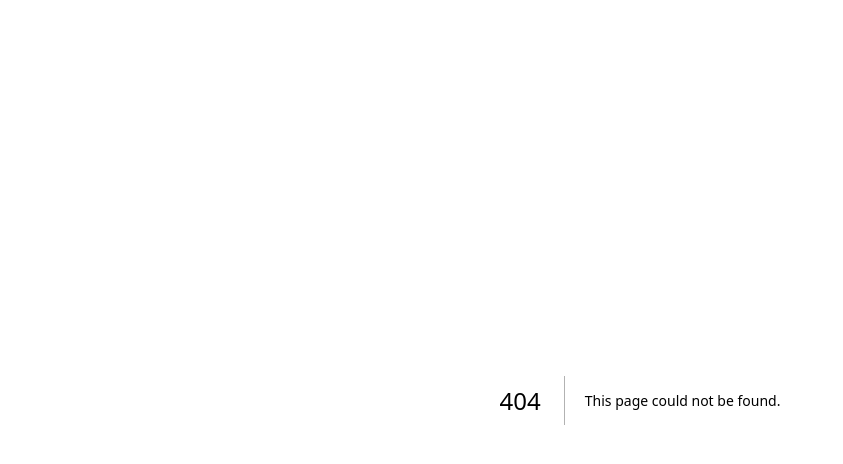
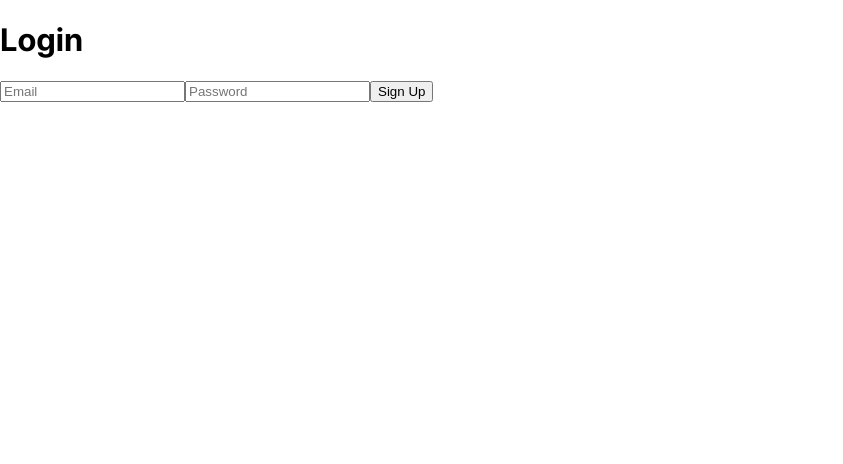
Before and after one commit to taykim01/study_assistant, a Next.js app: page /signup in a window 1280 px wide. Before the commit this address had no page. Shown: the top 464 px of the page, without its empty margins (0-843 px from the left). Built offline with nearby package versions, Linux system fonts and the light colour scheme; no server answers.

Commit message:
feat: 회원가입 화면 구현

```diff
--- /dev/null
+++ b/src/app/signup/page.tsx
@@ -0,0 +1,32 @@
+"use client";
+
+import SignUpUseCase from "@/domain/use_cases/sign_up_use_case";
+import { useState } from "react";
+
+export default function SignUp() {
+  const [loginInfo, setLoginInfo] = useState({ email: "", pw: "" });
+
+  const handleInput = (e: any, emailpw: string) => {
+    const value = e.target.value;
+    if (emailpw === "email") {
+      setLoginInfo({ ...loginInfo, email: value })
+    } else {
+      setLoginInfo({ ...loginInfo, pw: value })
+    }
+  }
+
+  const handleSignUp = async () => {
+    const sign_up_use_case = new SignUpUseCase()
+    const signUp = await sign_up_use_case.createUser(loginInfo.email, loginInfo.pw)
+    console.log(signUp)
+  }
+
+  return (
+    <main>
+      <h1>Login</h1>
+      <input type="text" placeholder="Email" onChange={(e) => handleInput(e, "email")} />
+      <input type="password" placeholder="Password" onChange={(e) => handleInput(e, "pw")} />
+      <button onClick={handleSignUp}>Sign Up</button>
+    </main>
+  );
+}
--- a/src/data/repositories/user_repository.ts
+++ b/src/data/repositories/user_repository.ts
@@ -11,6 +11,7 @@ import DataResponse from "../DataResponse";
 import { db } from "../firebase";
 import UserModel from "@/domain/models/user_model";
 import { Result } from "@/types";
+import { createUserWithEmailAndPassword, getAuth } from "firebase/auth";
 
 export default class UserRepository {
 
@@ -40,6 +41,8 @@ export default class UserRepository {
     try {
       const user = new UserModel(new Date(), email, password).toObject();
       const docRef = doc(collection(db, "users"), email);
+      const auth = getAuth();
+      await createUserWithEmailAndPassword(auth, email, password);
       await setDoc(docRef, user);
       return new DataResponse(Result.Success, "User successfully created", {});
     } catch (error) {
--- a/src/domain/use_cases/sign_up_use_case.ts
+++ b/src/domain/use_cases/sign_up_use_case.ts
@@ -12,7 +12,7 @@ export default class SignUpUseCase {
   }
 
   async createUser(email: string, password: string): Promise<DataResponse> {
-    if ((await this.checkIfEmailExists(email)).result === Result.Success) {
+    if ((await this.checkIfEmailExists(email)).result === Result.Fail) {
       const response = await this.user_repository.createUser(email, password);
       return response;
     } else {
```
Also changed, not shown: src/app/login/page.tsx (+10 -0 lines).
